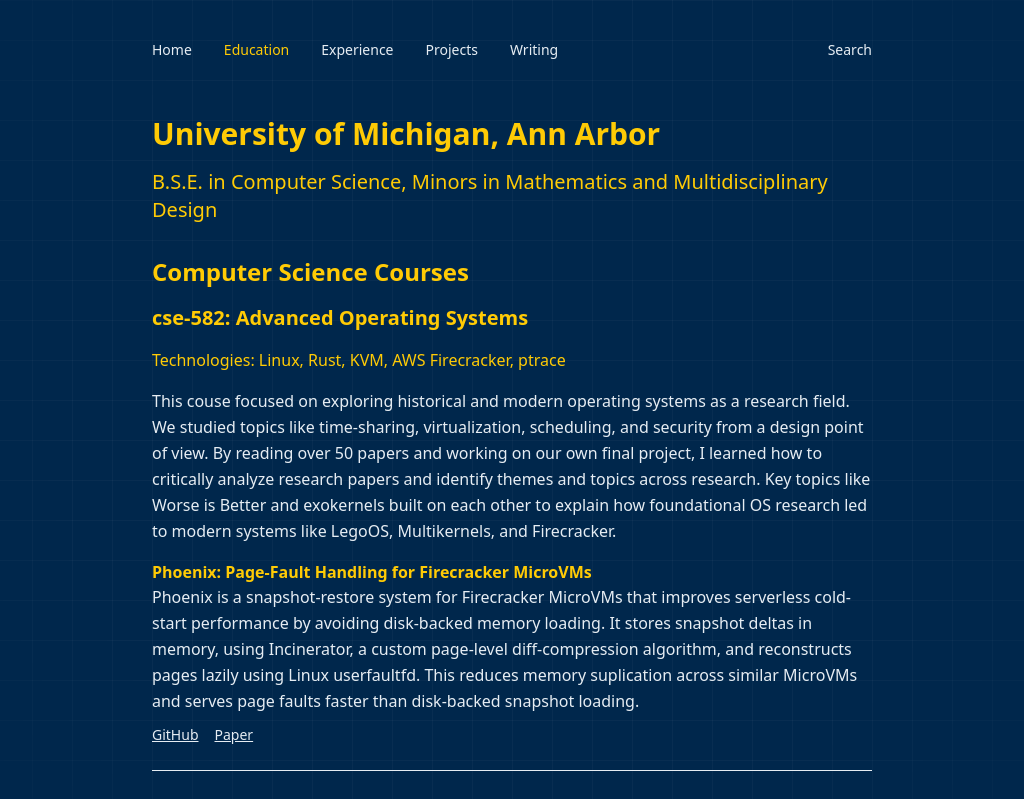
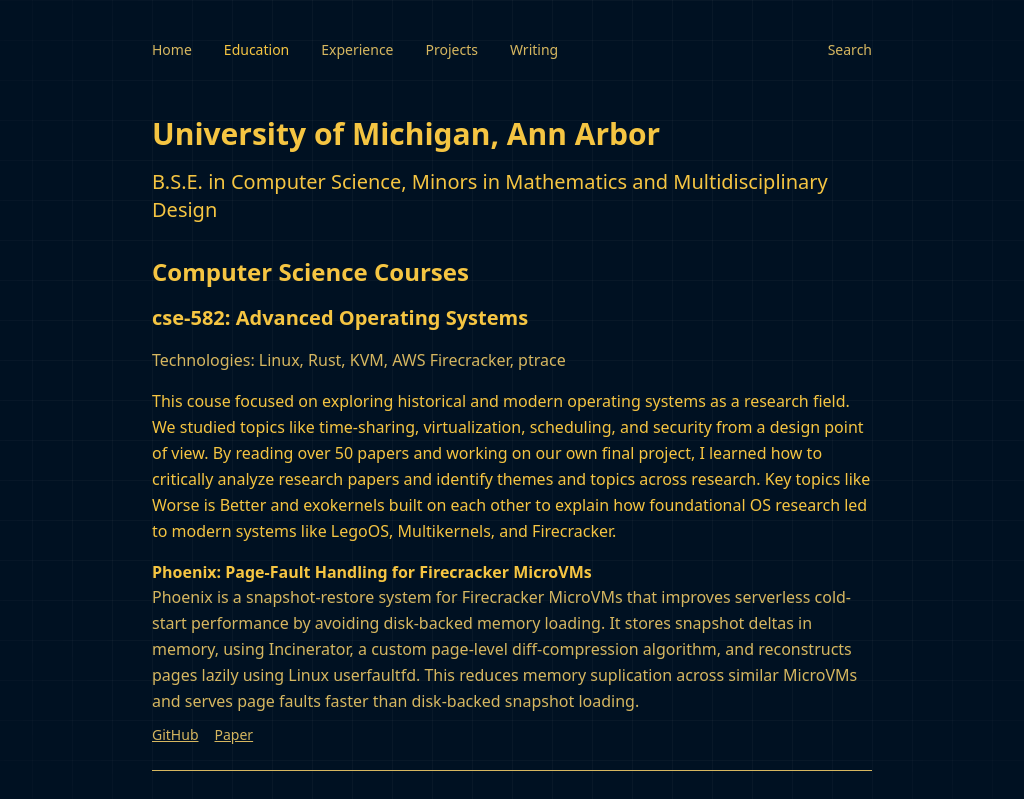
Before and after one commit to harish-jai/portfolio-v2, a Next.js app: page /education in a window 1280 px wide. Shown: the top 799 px of the page, without its empty margins (128-1152 px from the left). Built offline with nearby package versions, Linux system fonts and the light colour scheme.

Commit message:
fixing education colors

```diff
--- a/app/education/page.tsx
+++ b/app/education/page.tsx
@@ -19,13 +19,13 @@
                                     <h3 className="text-xl font-semibold">{course.id}: {course.name}</h3>
                                     {course.technologies && course.technologies.length > 0 && (
                                         <div className="mt-4">
-                                            <p className="text-base">
+                                            <p className="text-base text-[var(--muted)]">
                                                 Technologies: {course.technologies.join(", ")}
                                             </p>
                                         </div>
                                     )}
                                     {course.blurb && (
-                                        <p className="mt-4 text-base text-[var(--muted)] leading-relaxed">
+                                        <p className="mt-4 text-base leading-relaxed">
                                             {course.blurb}
                                         </p>
                                     )}
--- a/app/globals.css
+++ b/app/globals.css
@@ -11,12 +11,11 @@
     --muted: #9aa6b2;
     --border: rgba(255, 255, 255, 0.08);
     --accent: #4c8dff;
-    --umbg: #00274c;
-    --umfg: #ffcb05;
-    --ummuted: #e6edf3;
+    --umbg: #001122;
+    --umfg: #f5c542;
+    --ummuted: #d6b760;
     --umborder: rgba(245, 197, 66, 0.25);
-    --umaccent: #f5c542;
-    --glow-color: 230, 237, 243;
+    --umaccent: #ffcb05;
 }
 
 html {
@@ -29,7 +28,6 @@
     --muted: var(--ummuted);
     --border: var(--umborder);
     --accent: var(--umaccent);
-    --glow-color: 245, 197, 66;
 }
 
 body {
--- a/app/page.tsx
+++ b/app/page.tsx
@@ -16,7 +16,7 @@
                 </p>
 
                 <p className="mt-6 text-base leading-relaxed">
-                    I'm currently working on <a href={profile.currentProjectUrl} className="text-[var(--muted)] hover:text-[var(--fg)]" target="_blank" rel="noopener noreferrer">{profile.currentProjectName}</a>.
+                    I'm currently working on <a href={profile.currentProjectUrl} className="text-[var(--muted)] hover:text-[var(--fg)]" target="_blank" rel="noopener noreferrer">{profile.currentProjectName}, a coffe chat scheduling tool.</a>.
                 </p>
 
                 <details className="mt-12" open>
```
Also changed, not shown: data/embeddings.json.
